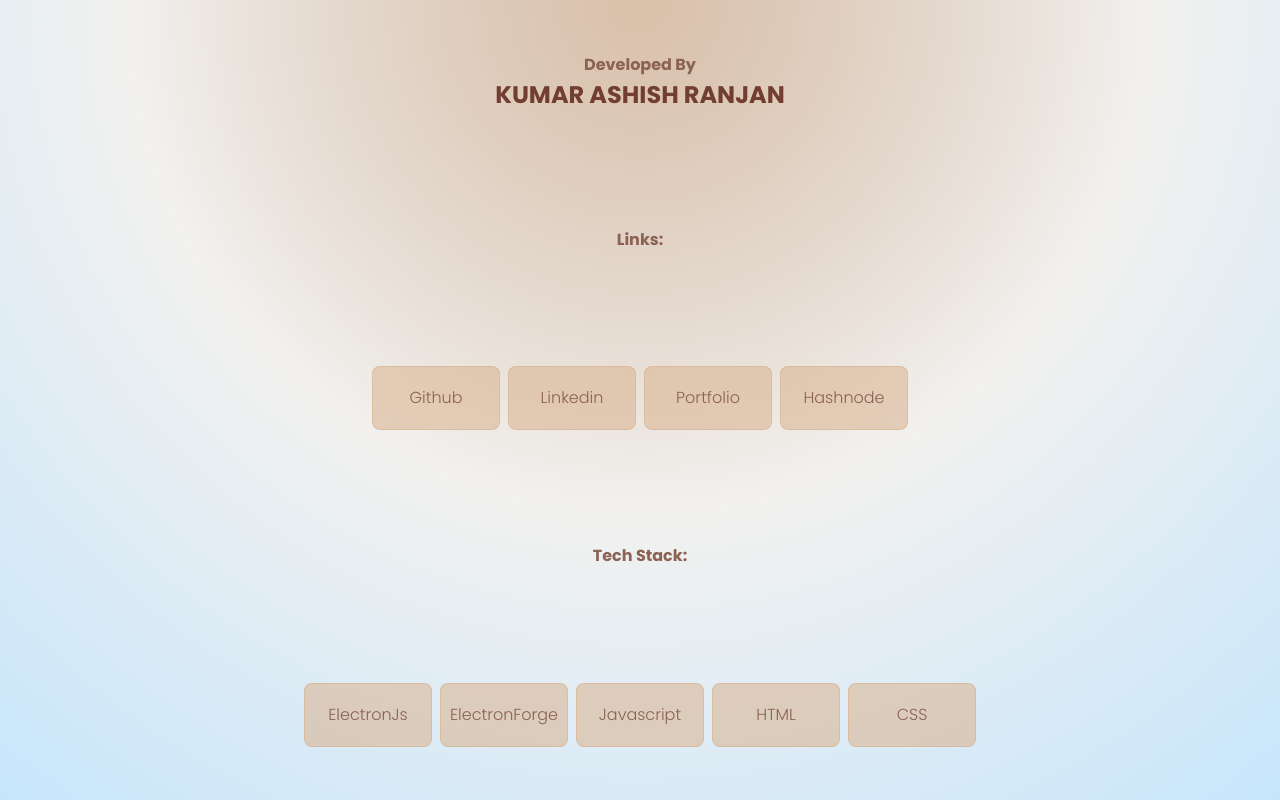
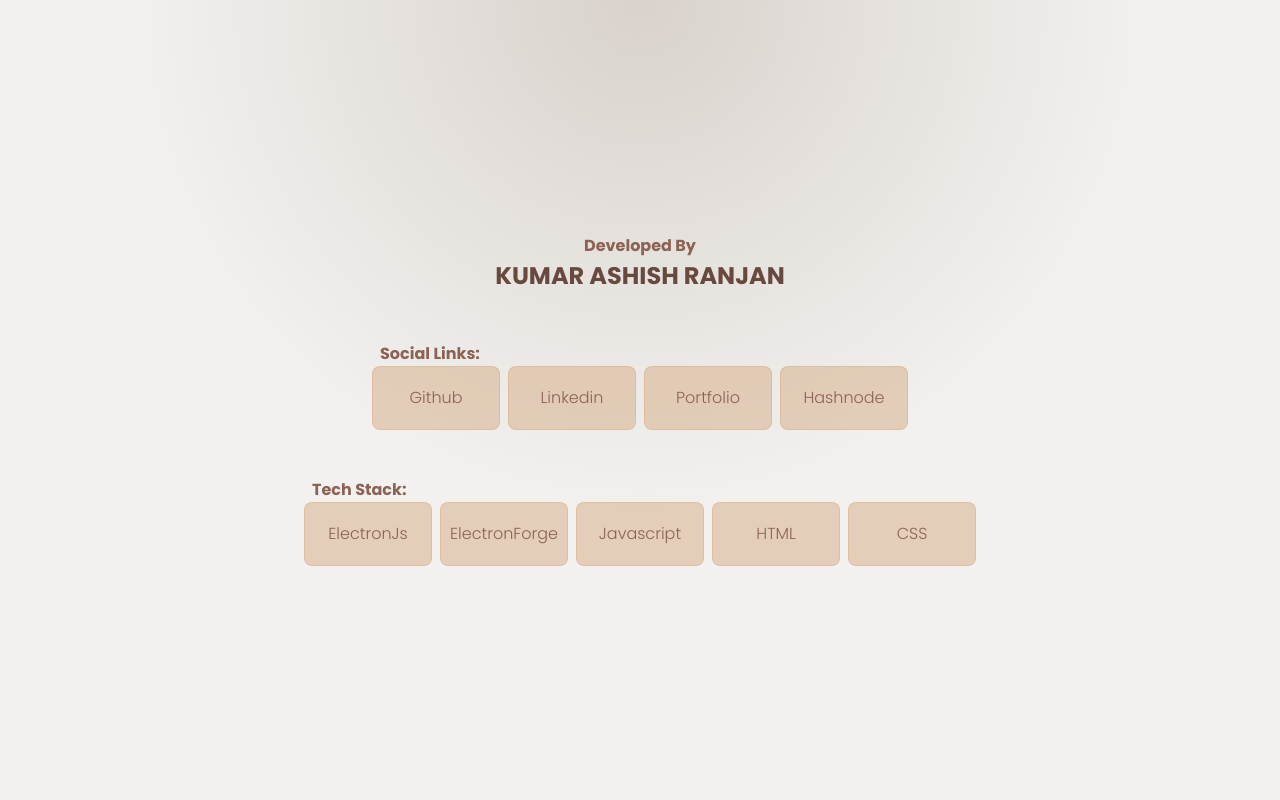
Before and after one commit to dev-AshishRanjan/proxy-manager, an Electron app: page src/app/about.html in a window 1280 px wide. Drawn offline with Linux system fonts and the light colour scheme.

Commit message:
feat: about page updated

```diff
--- a/src/app/about.html
+++ b/src/app/about.html
@@ -21,7 +21,8 @@
         <h4>Developed By</h4>
         <h2 class="name">KUMAR ASHISH RANJAN</h2>
       </div>
-      <h4>Links:</h4>
+      <div>
+        <h4>Social Links:</h4>
         <div class="linkSection">
           <a href="https://github.com/dev-AshishRanjan" class="links card"
             >Github</a
@@ -38,9 +39,13 @@
             >Hashnode
           </a>
         </div>
+      </div>
+      <div>
         <h4>Tech Stack:</h4>
         <div class="techStack">
-        <a href="https://www.electronjs.org/" class="links card">ElectronJs</a>
+          <a href="https://www.electronjs.org/" class="links card"
+            >ElectronJs</a
+          >
           <a href="https://www.electronforge.io/" class="links card"
             >ElectronForge</a
           >
@@ -49,7 +54,9 @@
             class="links card"
             >Javascript</a
           >
-        <a href="https://www.w3schools.com/html/default.asp" class="links card"
+          <a
+            href="https://www.w3schools.com/html/default.asp"
+            class="links card"
             >HTML</a
           >
           <a href="https://www.w3schools.com/css/default.asp" class="links card"
@@ -57,6 +64,7 @@
           >
         </div>
       </div>
+    </div>
     <script src="./js/about.js"></script>
   </body>
 </html>
--- a/src/app/css/index.css
+++ b/src/app/css/index.css
@@ -262,10 +262,16 @@ input[type=number] {
     margin: 0;
     height: 100%;
     width: 100%;
-    background: radial-gradient(circle at top, var(--card), transparent, var(--sidenav));
+    /* background: radial-gradient(circle at top, var(--card), transparent, var(--sidenav)); */
     display: flex;
     justify-content: center;
     align-items: center;
+    flex-direction: column;
+    gap: 3rem;
+
+    h4{
+      padding: 0 0.5rem;
+    }
 
     .abouthero,
     .linkSection,
@@ -278,7 +284,7 @@ input[type=number] {
       flex-direction: column;
 
       .name {
-        color: var(--primary-4);
+        color: var(--primary-3-light);
       }
 
       .links {
```
Lines whose indentation alone changed are shown as unchanged.
